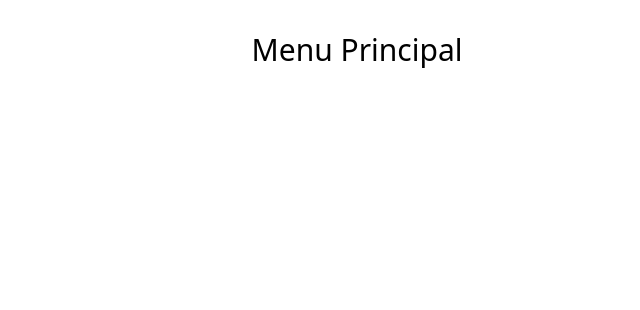
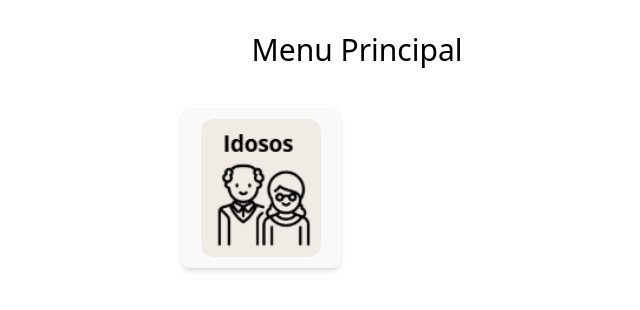
Before and after one commit to rraquelof/frontend-Associacao-idosos, a React (Vite) app: page /menu in a window 1280 px wide. Shown: the top 310 px of the page, without its empty margins (283-923 px from the left). Built offline with nearby package versions, Linux system fonts and the light colour scheme.

Commit message:
Tirando o label da imagem

```diff
--- a/src/componentes/MenuItem.tsx
+++ b/src/componentes/MenuItem.tsx
@@ -3,14 +3,12 @@ import { useNavigate } from "react-router-dom";
 
 interface MenuItemProps {
     icon: ReactNode;
-    label: string;
     route: string;
     className?: string;
 }
 
 export default function MenuItem({
     icon,
-    label,
     route,
     className = ""
 }: MenuItemProps) {
@@ -39,11 +37,9 @@ export default function MenuItem({
         <button
         type="button"
         onClick={handleClick}
-        aria-label={label}
         className={baseClasses + " " + className}
         >
-        <div className="text-5xl mb-3">{icon}</div>
-        <p className="font-semibold text-lg">{label}</p>
+        <div className="w-full h-full bg-white flex justify-center items-center rounded-xl overflow-hidden">{icon}</div>
         </button>
     );
 }
--- a/src/paginas/Menu.tsx
+++ b/src/paginas/Menu.tsx
@@ -1,12 +1,19 @@
 import MenuItem from "../componentes/MenuItem";
+import idososIcon from "../img/idosos.png";
 
 export default function Menu(){
     return(
         <div className="min-h-screen bg-white flex flex-col items-center p-8">
 
-        <h1 className=" text-black font-medium text-3xl mb-10 transition-all duration-200">
-            Menu Principal
+            <h1 className=" text-black font-medium text-3xl mb-10 transition-all duration-200">
+                Menu Principal
             </h1>
+            <div className="grid grid-cols-2 gap-8">
+                <MenuItem
+                icon={<img src={idososIcon} className="w-full h-full object-cover rounded-xl" />}
+                route="/cadastro/idoso"
+                />
+            </div>
         </div>
     )
 }
```
Also changed, not shown: src/img/idosos.png (added), src/img/idosos1.png (added).
